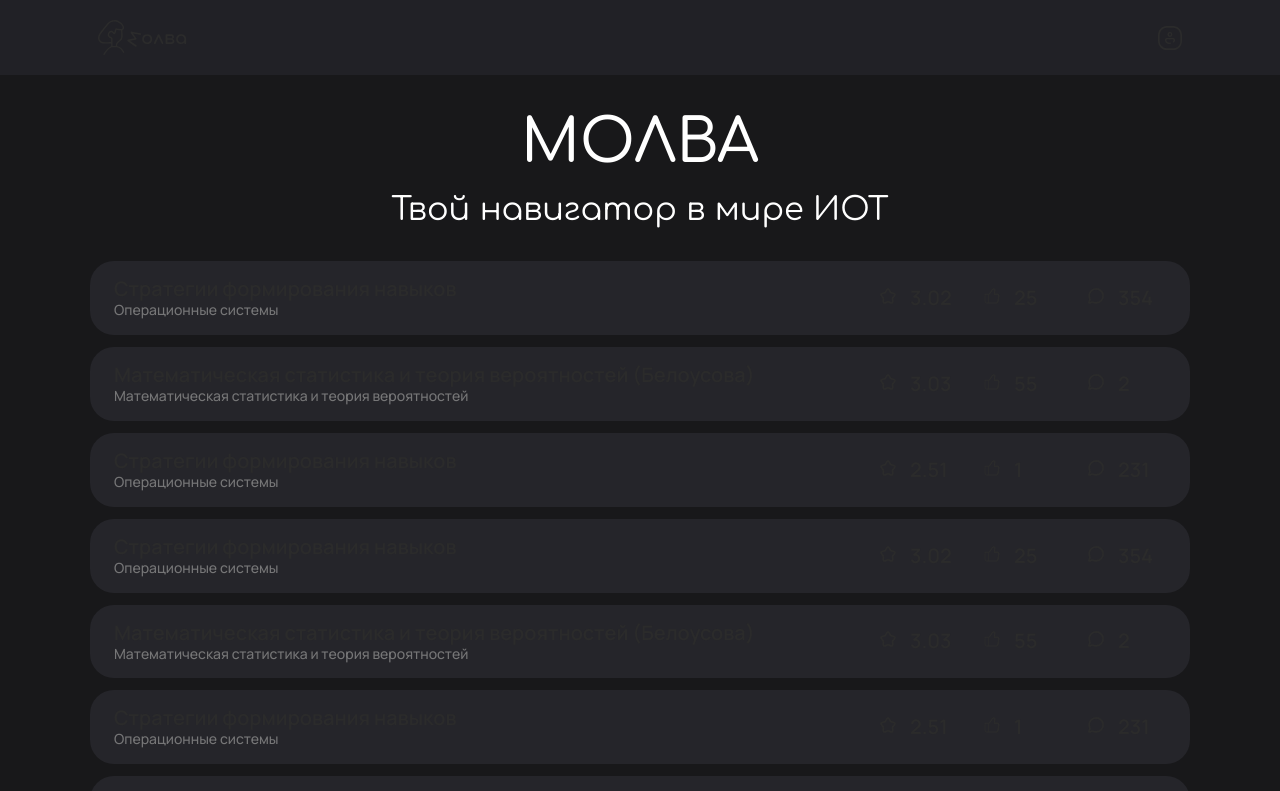
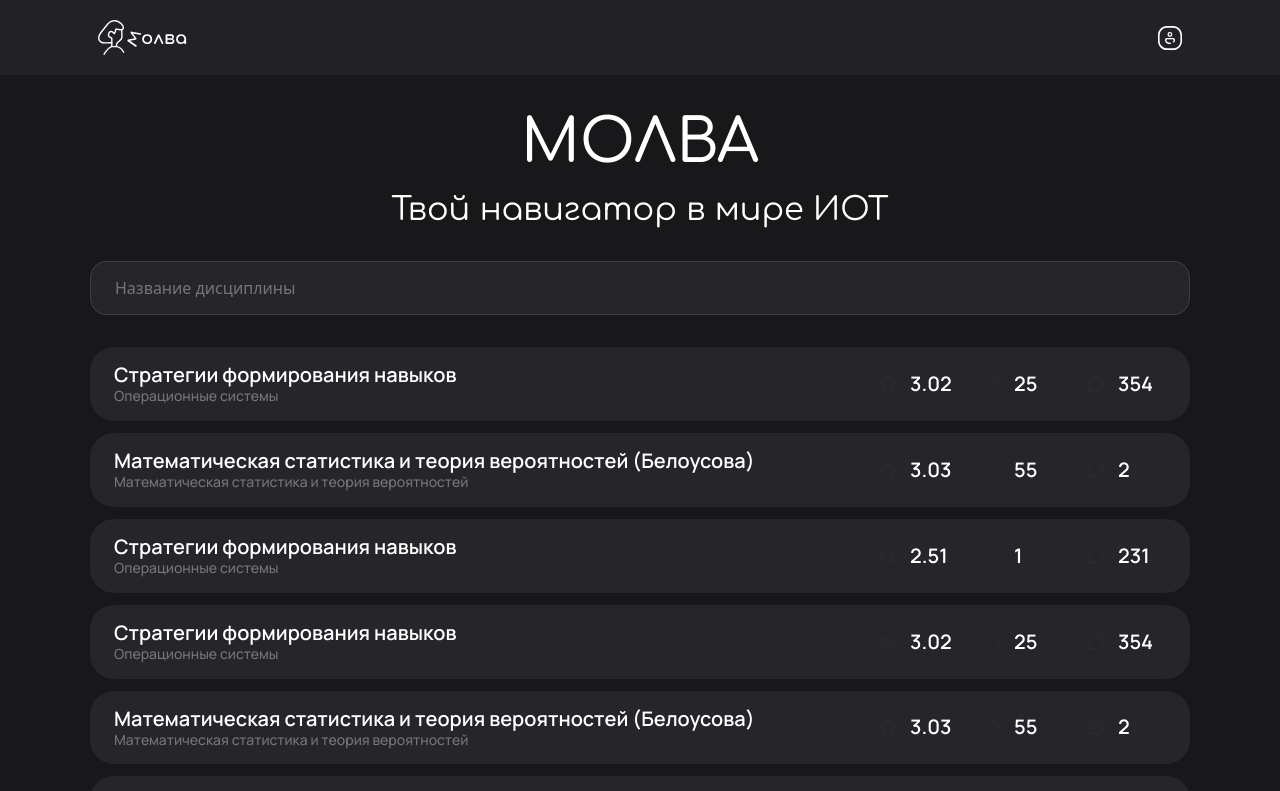
Before and after one commit to tarkue/molva-frontend, a React (Vite) app: page / in a window 1280 px wide. Shown: the top 791 px of the page. Built offline with nearby package versions, Linux system fonts and the light colour scheme.

Commit message:
add input, code review

```diff
--- a/package.json
+++ b/package.json
@@ -16,6 +16,7 @@
     "ky": "^1.7.5",
     "react": "^19.0.0",
     "react-dom": "^19.0.0",
+    "react-hook-form": "^7.55.0",
     "react-router": "^7.4.0",
     "tailwind-merge": "^3.0.2",
     "tailwindcss": "^4.0.15",
--- a/src/app/styles/styles.css
+++ b/src/app/styles/styles.css
@@ -86,12 +86,9 @@ svg {
   object-position: center;
 }
 
-.p-body ul {
-  padding: 0;
-  padding-bottom: 12px;
+input,
+select,
+button,
+a {
+  color: var(--text-color);
 }
-.p-body li {
-  list-style-type: disc;
-  list-style-position: inside;
-  padding: 0;
-}
--- a/src/entity/discipline/ui/card/index.tsx
+++ b/src/entity/discipline/ui/card/index.tsx
@@ -9,7 +9,7 @@ interface DisciplineCardProps {
 const DisciplineCard = ({ discipline }: DisciplineCardProps) => {
   return (
     <Link
-      className="bg-base-03 flex justify-between items-center text-black dark:text-white pl-6 pr-6 pt-4 pb-4 rounded-3xl"
+      className="bg-base-03 flex justify-between items-center dark:text-white pl-6 pr-6 pt-4 pb-4 rounded-3xl"
       to={`/discipline/${discipline.id}`}
     >
       <div>
--- a/src/entity/discipline/ui/card/stats.tsx
+++ b/src/entity/discipline/ui/card/stats.tsx
@@ -34,7 +34,7 @@ const CardStatistics = (props: CardStatisticsProps) => {
   return (
     <ul className="flex gap-6">
       {statistics.map((el, key) => (
-        <li className="flex gap-3 w-20" key={key}>
+        <li className="flex gap-3 w-20 items-center" key={key}>
           <Icon glyph={el.glyph} size="20" />
           <span className="text-subhead">{el.value}</span>
         </li>
--- a/src/pages/main/index.tsx
+++ b/src/pages/main/index.tsx
@@ -1,3 +1,4 @@
+import { Input } from '@/shared/ui/input';
 import Container from '@/shared/ui/сontainer';
 import { DisciplineList } from '@/widgets/discipline-list';
 
@@ -10,6 +11,7 @@ const MainPage = () => {
           Твой навигатор в мире ИОТ
         </p>
       </div>
+      <Input placeholder="Название дисциплины" />
       <DisciplineList />
     </Container>
   );
--- a/src/shared/ui/Icon/variants.ts
+++ b/src/shared/ui/Icon/variants.ts
@@ -11,6 +11,7 @@ const IconVariants = cva('inline-block bg-no-repeat', {
     color: {
       'blue-dark': 'bg-blue-dark',
       'gray-dark': 'bg-gray-dark',
+      white: 'bg-white',
       default: 'bg-black dark:bg-white',
     },
   },
--- /dev/null
+++ b/src/shared/ui/input/index.tsx
@@ -0,0 +1,23 @@
+import { forwardRef } from 'react';
+import { InputProps } from './props';
+import { cn } from '@/shared/lib/utils';
+
+const Input = forwardRef<HTMLInputElement, InputProps>(
+  ({ className, type, fieldState, ...props }, ref) => {
+    return (
+      <input
+        type={type}
+        className={cn(
+          'transition-colors duration-300 flex w-full rounded-2xl border placeholder-gray border-base-08 bg-base-03 px-6 py-[14px] p-body hover:border-base-07 focus:border-base-07 file:border-0 file:bg-transparent file:font-caption focus-visible:outline-none disabled:cursor-not-allowed disabled:opacity-50',
+          fieldState?.invalid && 'border-warn-red hover:border-gray',
+          className,
+        )}
+        ref={ref}
+        {...props}
+      />
+    );
+  },
+);
+Input.displayName = 'Input';
+
+export { Input };
--- /dev/null
+++ b/src/shared/ui/input/props.ts
@@ -0,0 +1,6 @@
+import { ControllerFieldState } from 'react-hook-form';
+
+export interface InputProps
+  extends React.InputHTMLAttributes<HTMLInputElement> {
+  fieldState?: ControllerFieldState;
+}
--- a/src/shared/ui/navigate-to-Icon/index.tsx
+++ b/src/shared/ui/navigate-to-Icon/index.tsx
@@ -16,7 +16,7 @@ const NavigateToIcon = ({
 }: NavigateToIconProps) => (
   <Link to={to} target="_self">
     <Button variant="icon">
-      <Icon glyph={glyph} size={size} />
+      <Icon glyph={glyph} size={size} color="white" />
     </Button>
   </Link>
 );
--- a/tailwind.config.ts
+++ b/tailwind.config.ts
@@ -22,7 +22,7 @@ const config: Config = {
         'base-01': 'var(--color-base-01)',
         gray: 'var(--color-gray)',
         white: 'var(--color-white)',
-        black: '--color-black',
+        black: 'var(--color-black)',
       },
     },
   },
```
Also changed, not shown: 1 other file (tests, documents, lock files or other folders).
